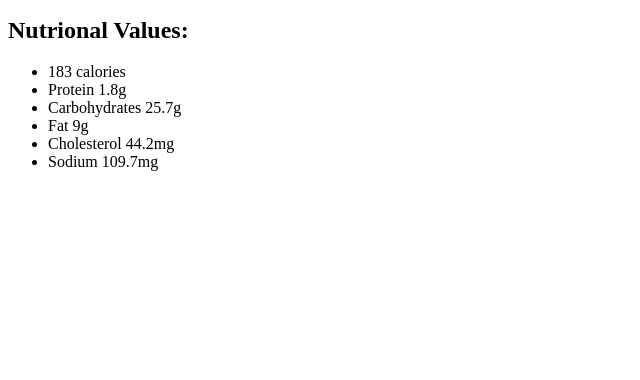
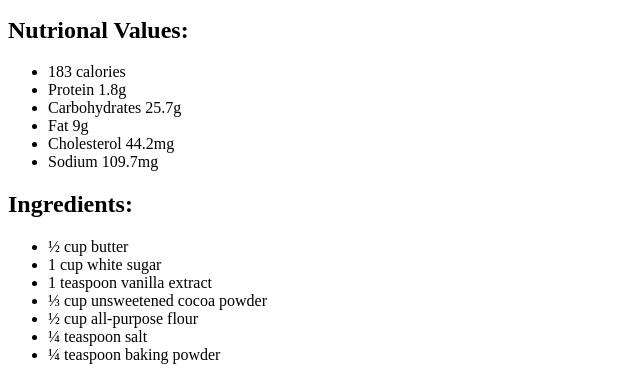
Before and after one commit to federico-palma/odin-recipes, a plain HTML site: page recipes/brownies.html in a window 1280 px wide. Shown: the part 428-808 px from the top of the page, without its empty margins (0-640 px from the left). Drawn offline with Linux system fonts and the light colour scheme.

Commit message:
Added ingredients list

```diff
--- a/recipes/brownies.html
+++ b/recipes/brownies.html
@@ -22,6 +22,16 @@
                 <li class="nutrition-item">Cholesterol 44.2mg</li>
                 <li class="nutrition-item">Sodium 109.7mg</li>
             </ul>
+            <h2 class="ingredients-title">Ingredients:</h2>
+            <ul class="ingredients-list">
+                <li class="ingredients-item">½ cup butter</li>
+                <li class="ingredients-item">1 cup white sugar</li>
+                <li class="ingredients-item">1 teaspoon vanilla extract</li>
+                <li class="ingredients-item">⅓ cup unsweetened cocoa powder</li>
+                <li class="ingredients-item">½ cup all-purpose flour</li>
+                <li class="ingredients-item">¼ teaspoon salt</li>
+                <li class="ingredients-item">¼ teaspoon baking powder</li>
+            </ul>
 
 
         </main>
```
